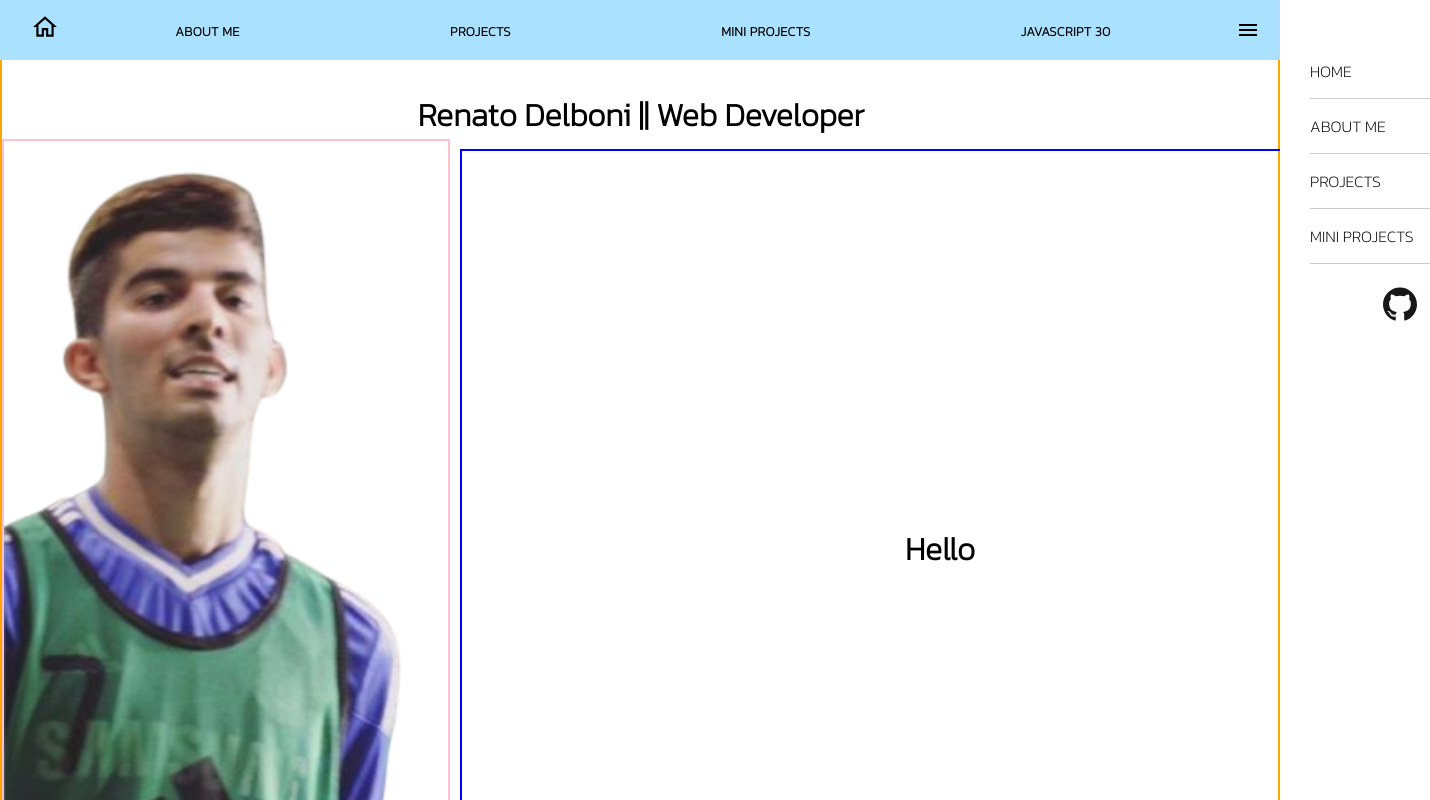
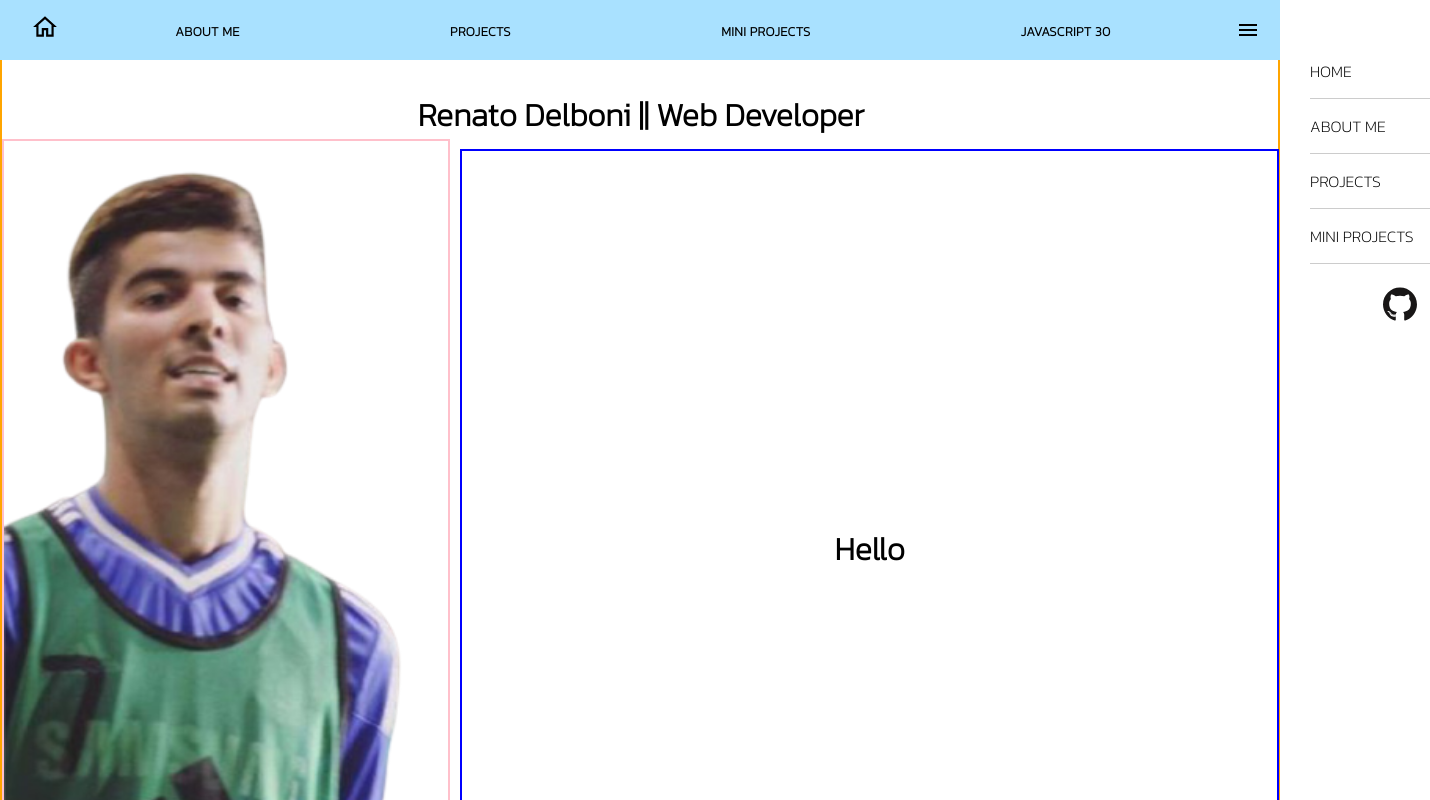
Before and after one commit to Netsujr/renato-react-portfolio, a React (Create React App) app: page / in a window 1280 px wide. Shown: the top 800 px of the page, 1430 px wide, since content can reach past the window. Built offline with nearby package versions, Linux system fonts and the light colour scheme.

Commit message:
fixed elemnets inside the container

```diff
--- a/src/components/Home.js
+++ b/src/components/Home.js
@@ -30,7 +30,7 @@ function Home() {
 export default Home;
 
 const Container = styled.div`
-  width: 100%;
+  width: 100vw;
   height: 100%;
   border: 2px solid orange;
   object-fit: contain;
@@ -79,7 +79,7 @@ const ImgContainer = styled.div`
 
 const DetailsContainer = styled.div`
   border: 2px solid blue;
-  width: 75vw;
+  width: 64vw;
   height: 100vh;
   padding: 10px;
   margin: 10px;
```
